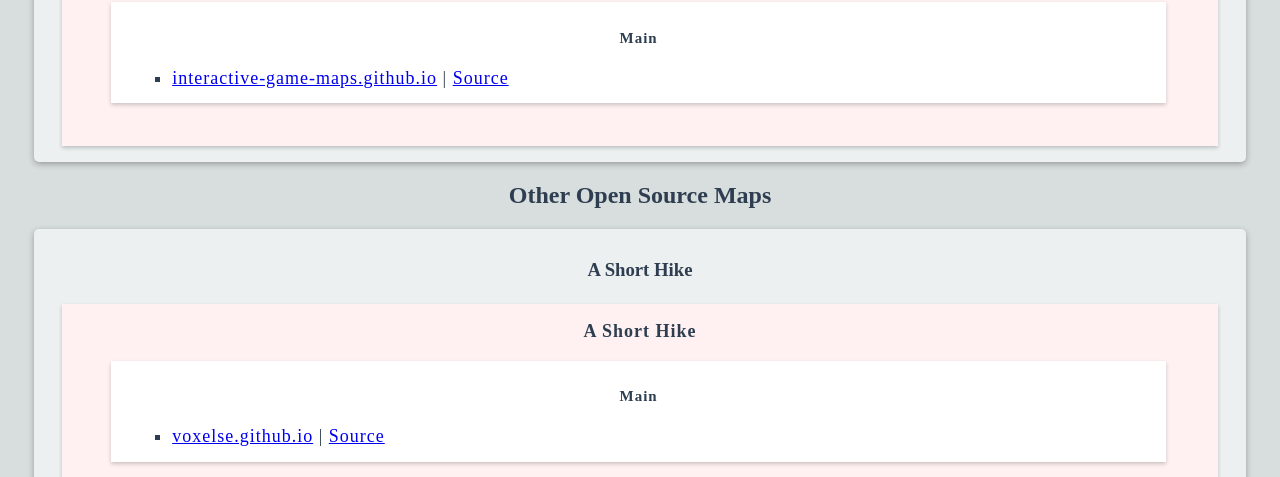
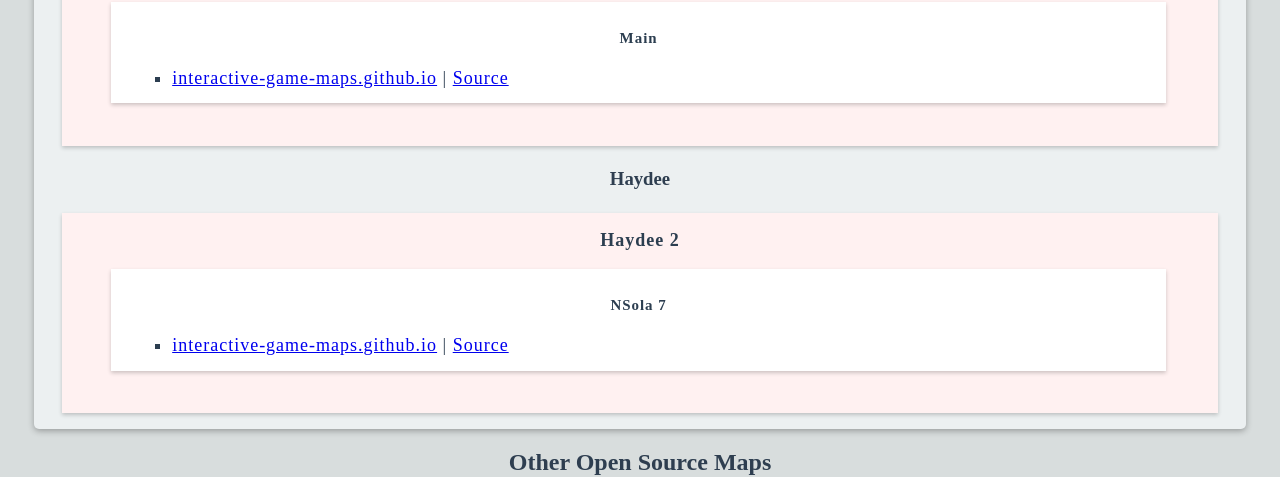
Before and after one commit to interactive-game-maps/interactive-game-maps.github.io, a plain HTML site: page index.html in a window 1280 px wide. Shown: the part 792-1269 px from the top of the page. Drawn offline with Linux system fonts and the light colour scheme.

Commit message:
Add Hayee 2

```diff
--- a/index.html
+++ b/index.html
@@ -92,6 +92,24 @@
                 </div>
             </li>
         </ul>
+        <h3>Haydee</h3>
+        <ul class="SG">
+            <li class="sgLi">
+                <div class="box">
+                    <h4>Haydee 2</h4>
+                    <ul class="locations-list">
+                        <li class="location-entry">
+                            <h5>NSola 7</h5>
+                            <ul class="s1">
+                                <li><a href="haydee_2">interactive-game-maps.github.io</a>
+                                    | <a href="https://github.com/interactive-game-maps/haydee_2">Source</a>
+                                </li>
+                            </ul>
+                        </li>
+                    </ul>
+                </div>
+            </li>
+        </ul>
     </div>
 
     <script src="./include_external_maps.js"></script>
```
Also changed, not shown: 1 other file.
